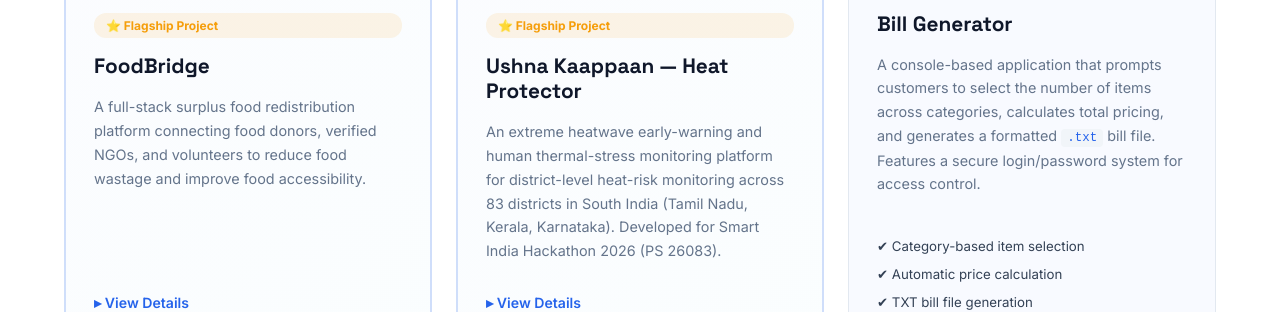
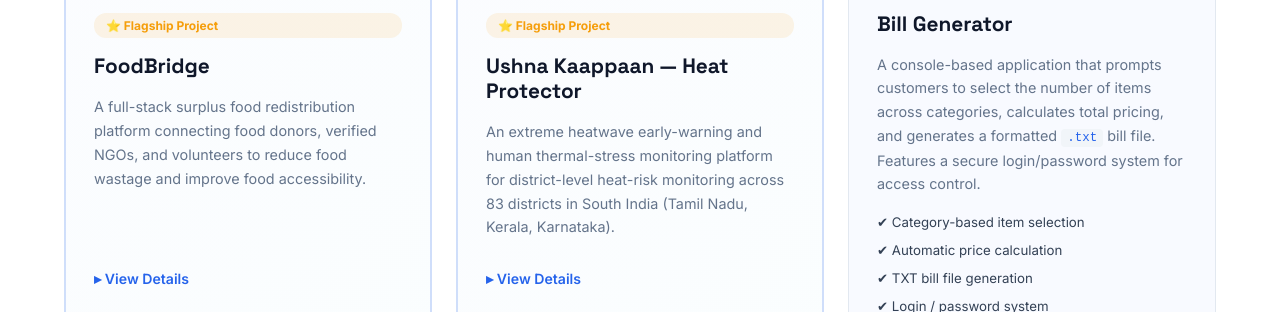
Before and after one commit to gokulwm/Portfolio, a plain HTML site: page index.html in a window 1280 px wide. Shown: the part 2240-2552 px from the top of the page. Drawn offline with Linux system fonts and the light colour scheme.

Commit message:
Update Ushna Kaappaan project description

```diff
--- a/index.html
+++ b/index.html
@@ -250,7 +250,7 @@
           </div>
           <div class="proj-flagship-label">⭐ Flagship Project</div>
           <h3 class="proj-title">Ushna Kaappaan — Heat Protector</h3>
-          <p class="proj-desc">An extreme heatwave early-warning and human thermal-stress monitoring platform for district-level heat-risk monitoring across 83 districts in South India (Tamil Nadu, Kerala, Karnataka). Developed for Smart India Hackathon 2026 (PS 26083).</p>
+          <p class="proj-desc">An extreme heatwave early-warning and human thermal-stress monitoring platform for district-level heat-risk monitoring across 83 districts in South India (Tamil Nadu, Kerala, Karnataka).</p>
           <details class="proj-details">
             <summary>View Details</summary>
             <div class="proj-details-content">
```
